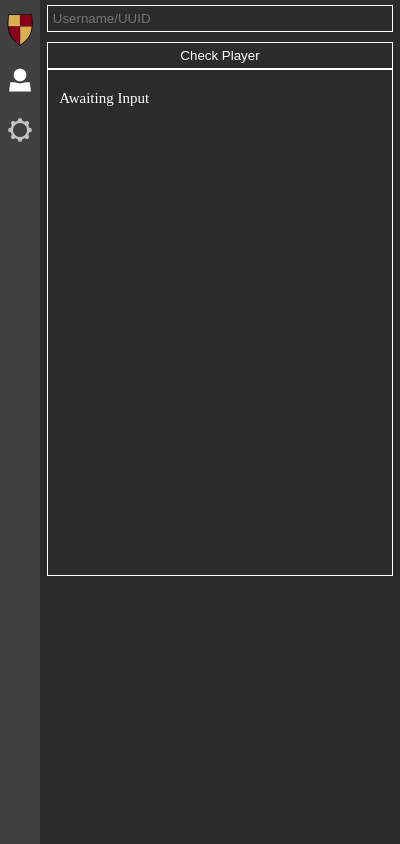
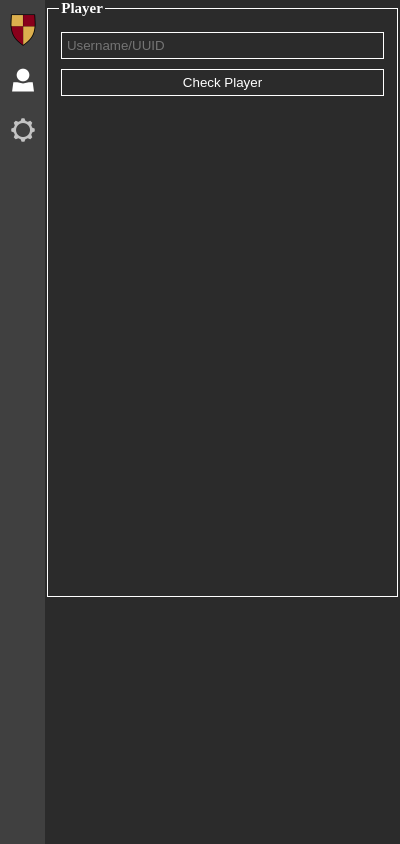
Before and after one commit to evenevan/iris, a browser extension: page popup.html in a window 400 px wide. Drawn offline with Linux system fonts and the light colour scheme.

Commit message:
looks ok

```diff
--- a/messageComponents/explanationMessage.js
+++ b/messageComponents/explanationMessage.js
@@ -11,7 +11,7 @@ export function explanationMessage(userData, userOptions) {
     playerDataString += '<br><br>';
 
     if (userData.isOnline === false) {
-      playerDataString += `${userData.username} last logged in on <strong>${userData.lastLoginStamp}</strong> (<strong>${userData.lastLoginSince}</strong>) and then logged out after <strong>${userData.offline.playtime}</strong>.`
+      playerDataString += `${userData.username} logged in last on <strong>${userData.lastLoginStamp}</strong> (<strong>${userData.lastLoginSince}</strong>) and then logged out after <strong>${userData.offline.playtime}</strong>.`
 
       playerDataString += '<br><br>'
 
--- a/popup.css
+++ b/popup.css
@@ -24,7 +24,7 @@
     outline: none;
     display: block;
     box-sizing: border-box;
-    margin: 0px auto; /* 5px because the .content box already has a 5px margin */
+    margin: 10px auto; /* 5px because the .content box already has a 5px margin */
     border: solid;
     border-width: 1px;
     padding: 5px 5px;
@@ -34,8 +34,9 @@
 }
 
 .output {
+    margin-bottom: -10px;
     overflow: auto;
-    height: 490px;
+    height: 500px;
 }
 
 /* NameMC Shortcut Hyperlink */
--- a/popup.html
+++ b/popup.html
@@ -6,13 +6,14 @@
 </head>
 <body>
 	<div class="input">
-		<form id="submitPlayer">
-			<input id="player" type="text" placeholder="Username/UUID" autocomplete="off" spellcheck="false" pattern="(^( ?)[a-zA-Z0-9_]{1,16}( ?)$)|(^[0-9a-fA-F]{8}(-?)[0-9a-fA-F]{4}(-?)[1-5][0-9a-fA-F]{3}(-?)[89ABab][0-9a-fA-F]{3}(-?)[0-9a-fA-F]{12}$)" required="" size="36" maxlength="36">
-			<input class="actionButton" type="submit" value="Check Player">
-		</form>
-		<fieldset class="outputFieldset">
+		<fieldset>
+			<legend><b>Player</b></legend>
+			<form id="submitPlayer">
+				<input id="player" type="text" placeholder="Username/UUID" autocomplete="off" spellcheck="false" pattern="(^( ?)[a-zA-Z0-9_]{1,16}( ?)$)|(^[0-9a-fA-F]{8}(-?)[0-9a-fA-F]{4}(-?)[1-5][0-9a-fA-F]{3}(-?)[89ABab][0-9a-fA-F]{3}(-?)[0-9a-fA-F]{12}$)" required="" size="36" maxlength="36">
+				<input class="actionButton" type="submit" value="Check Player">
+			</form>
 			<div class="output">
-				<p id="outputElement">Awaiting Input</p>
+				<p id="outputElement"></p>
 			</div>
 		</fieldset>
 	</div>
--- a/processPlayer.js
+++ b/processPlayer.js
@@ -13,10 +13,10 @@ async function processPlayer(event) {
   let outputElement = document.getElementById('outputElement');
   let player = document.getElementById('player').value.replace(/^\s/, '');
   document.getElementById('player').value = '';
-  outputElement.innerHTML = 'Loading..';
   chrome.storage.sync.get('userOptions', async function(userOptions) {
-    if (userOptions.userOptions.useHypixelAPI === true && !userOptions.userOptions.apiKey) return outputElement.innerHTML = 'You don\'t have a valid API key to use the Hypixel API! Either switch to the Slothpixel API in the options or use /api new on Hypixel and enter the key!';
     try {
+      if (userOptions.userOptions.useHypixelAPI === true && !userOptions.userOptions.apiKey) {let x =  new Error(); x.name = 'KeyError'; throw x;}
+      outputElement.innerHTML = 'Loading..';
       let userData = await callAPIs(player, userOptions.userOptions);
       let text = playerDataString(userData, userOptions.userOptions);
       return outputField(text, outputElement, userOptions.userOptions);
@@ -44,7 +44,7 @@ function playerDataString(userData, userOptions) {
 async function outputField(text, outputElement, userOptions) {
   if (userOptions.typewriterOutput === false) return outputElement.innerHTML = text;
 
-  for (let i = 0; i < text.length; i++) {
+  for (let i = 0; i < text.length; i += 2) {
     outputElement.innerHTML = text.slice(0, i + 1);
     await new Promise(t => setTimeout(t, 0));
   }
@@ -64,6 +64,9 @@ function errorHandler(err, player, userOptions, outputElement) {
     case 'HTTPError':
       outputElement.innerHTML = `An unexpected HTTP code was returned. ${err.message}. Try switching to the ${oppositeAPIType} if this continues.`;
     break;
+    case 'KeyError':
+      outputElement.innerHTML = `You don't have a valid API key to use the Hypixel API! Either switch to the Slothpixel API in the options or use /api new on Hypixel and enter the key!`;
+    break;
     case 'RangeError':
       outputElement.innerHTML = `A RangeError occured. Please contact Attituding#6517 with the extension version and the player you are trying to check.`;
     break;
--- a/sharedCSS.css
+++ b/sharedCSS.css
@@ -4,8 +4,8 @@ body {
     padding: 0;
     margin: 0;
     font-size: 15px;
-    min-width: 390px;
-    min-height: 600px;
+    min-width: 400px;
+    height: 600px;
     background-color: #2b2b2b;
     color: white;
 }
@@ -31,7 +31,7 @@ fieldset {
 /* The navigation bar */
 .navigation {
     height: 100%; /* Full-height: remove this if you want "auto" height */
-    width: 40px; /* Set the width of the sidebar */
+    width: 45px; /* Set the width of the sidebar */
     position: fixed; /* Fixed Sidebar (stay in place on scroll) */
     z-index: 1; /* Stay on top */
     top: 0; /* Stay at the top */
@@ -42,8 +42,7 @@ fieldset {
 
 /* Add a top margin to avoid content overlay */
 .input {
-    margin-left: 40px;
-    padding: 5px;
+    margin-left: 45px;
 }
 
 /* HyGuard Shield */
```
